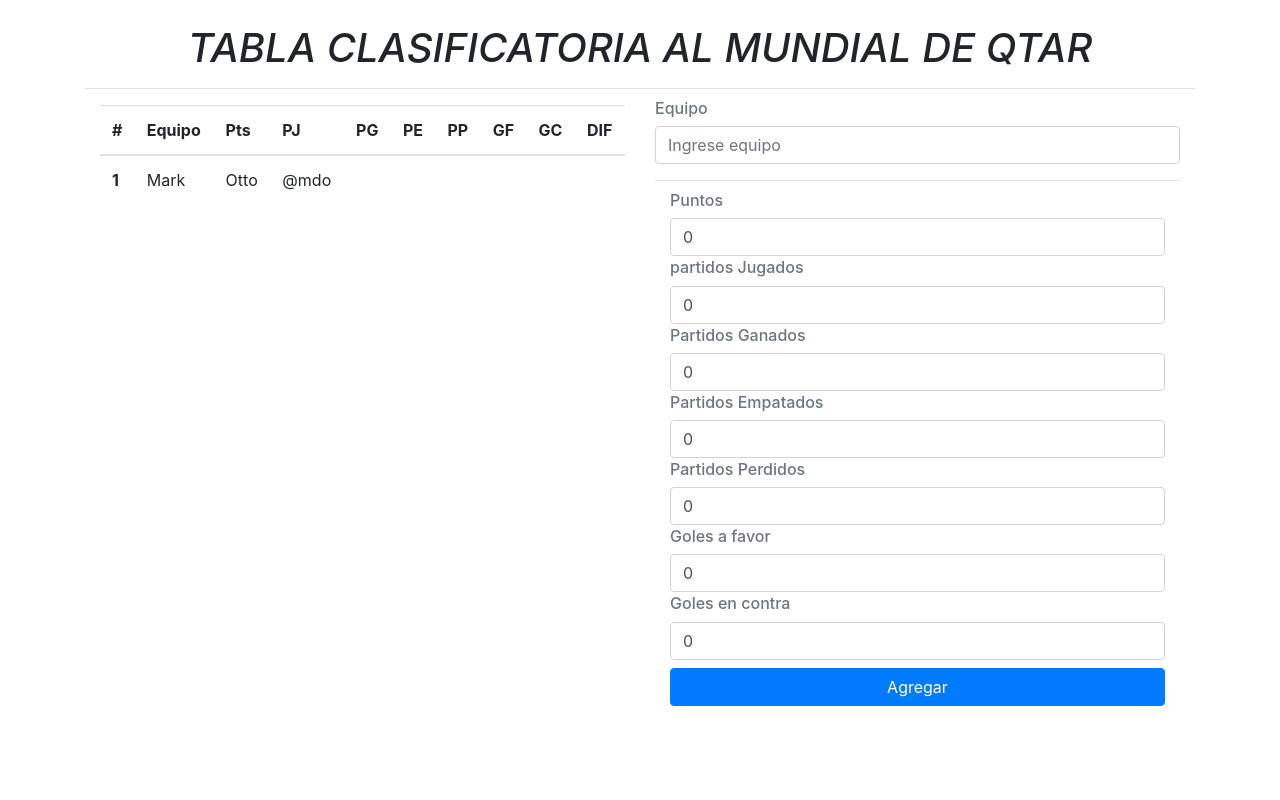
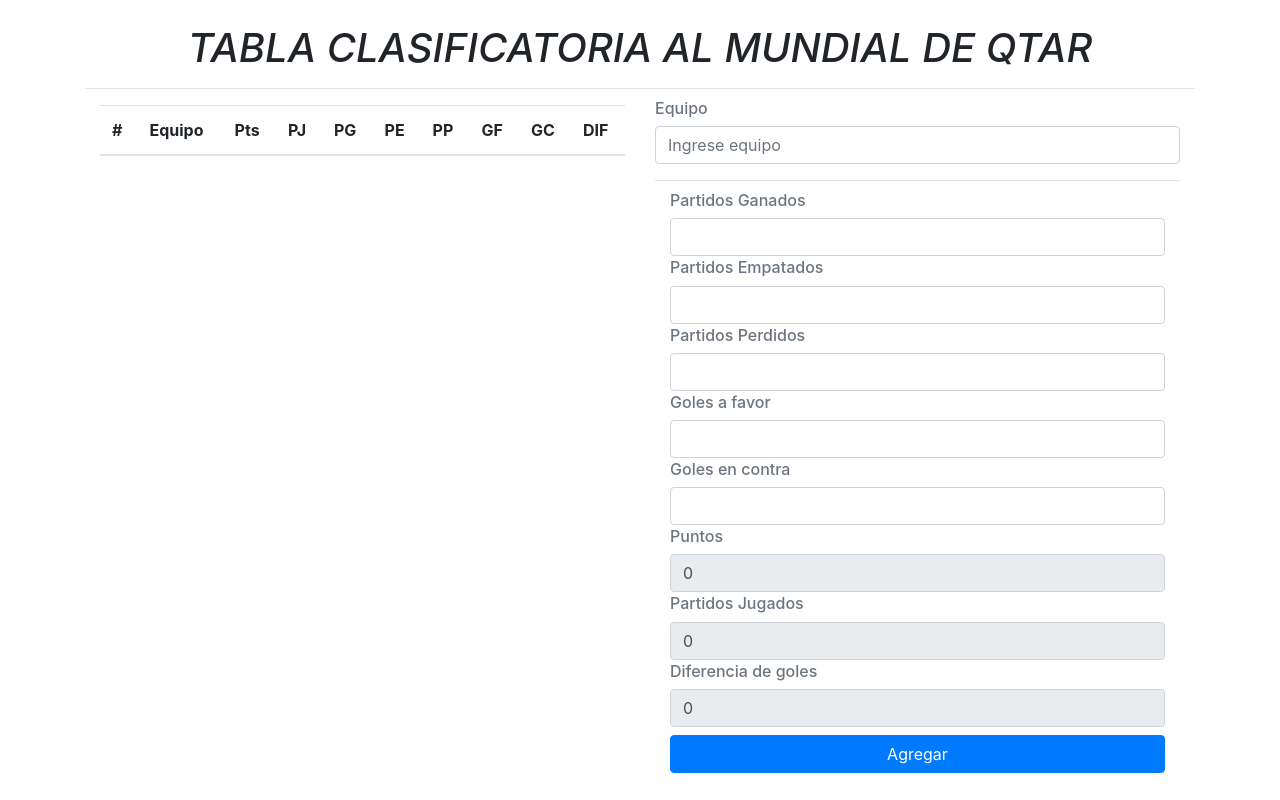
Before and after one commit to abarros178/REACT_FORMULARIO, a React (Create React App) app: page / in a window 1280 px wide. Built offline with nearby package versions, Linux system fonts and the light colour scheme.

Commit message:
Todo casi listo sin firebase

```diff
--- a/public/index.html
+++ b/public/index.html
@@ -5,6 +5,7 @@
   <meta charset="utf-8" />
   <link rel="stylesheet" href="https://cdn.jsdelivr.net/npm/bootstrap@4.1.3/dist/css/bootstrap.min.css"
     integrity="sha384-MCw98/SFnGE8fJT3GXwEOngsV7Zt27NXFoaoApmYm81iuXoPkFOJwJ8ERdknLPMO" crossorigin="anonymous">
+
   <link rel="icon" href="%PUBLIC_URL%/favicon.ico" />
   <meta name="viewport" content="width=device-width, initial-scale=1" />
   <meta name="theme-color" content="#000000" />
@@ -40,6 +41,7 @@
       To begin the development, run `npm start` or `yarn start`.
       To create a production bundle, use `npm run build` or `yarn build`.
     -->
+
 </body>
 
 </html>
--- a/src/Components/Formulario.jsx
+++ b/src/Components/Formulario.jsx
@@ -5,120 +5,240 @@ const Formulario = () => {
   const [id, setId] = React.useState(0);
   const [nombreequipo, setNombreequipo] = React.useState("");
   const [puntos, setPuntos] = React.useState(0);
-  const [partidosjugados, setPartidosJugados] = React.useState(0);
-  const [partidosganados, setPartidosGanados] = React.useState(0);
-  const [partidosempatados, setPartidosEmptados] = React.useState(0);
-  const [partidosperdidos, setPartidosperdidos] = React.useState(0);
-  const [golesfavor, setGolesfavor] = React.useState(0);
-  const [golescontra, setGolescontra] = React.useState(0);
+  const [partidosjugados, setPartidosJugados] = React.useState("");
+  const [partidosganados, setPartidosGanados] = React.useState("");
+  const [partidosempatados, setPartidosEmptados] = React.useState("");
+  const [partidosperdidos, setPartidosperdidos] = React.useState("");
+  const [golesfavor, setGolesfavor] = React.useState("");
+  const [golescontra, setGolescontra] = React.useState("");
   const [diferenciagoles, setDiferenciaGoles] = React.useState(0);
   const [listaequipos, setListaequipos] = React.useState([]);
+  const [modoEdicion, setModoEdicion] = React.useState(false);
   const [error, setError] = React.useState(null);
+
+  React.useEffect(() => {
+    console.log("Toy aqui");
+    const partidosganadosnum = parseInt(
+      partidosganados === "" ? 0 : partidosganados
+    );
+    const partidosempuatdosnum = parseInt(
+      partidosempatados === "" ? 0 : partidosempatados
+    );
+    const partidosperdidosnum = parseInt(
+      partidosperdidos === "" ? 0 : partidosperdidos
+    );
+    setPuntos(partidosganadosnum * 3 + partidosempuatdosnum);
+    setPartidosJugados(
+      partidosganadosnum + partidosempuatdosnum + partidosperdidosnum
+    );
+  }, [partidosganados, partidosempatados, partidosperdidos]);
 
   const guardarequipos = async (e) => {
     e.preventDefault();
 
     if (!nombreequipo.trim()) {
-      setError("Digite el nombre del equipo");
+      alert("Digite el nombre del equipo");
       return;
     }
 
-    if (!puntos.trim()) {
-      setError("Digite los puntos del equipo");
+    if (!partidosempatados.trim()) {
+      alert("Digite los partidos empatados");
       return;
-    } else if (puntos >= 0) {
-      setError("El numero no puede ser negativo");
-      return;
-    }
-    if (!partidosjugados.trim()) {
-      setError("Digite los partidos jugados");
-      return;
-    } else if (partidosjugados >= 0) {
-      setError("El numero no puede ser negativo");
-      return;
-    }
-    if (!partidosempatados.trim()) {
-      setError("Digite los partidos empatados");
-      return;
-    } else if (partidosempatados >= 0) {
-      setError("El numero no puede ser negativo");
+    } else if (partidosempatados <= 0) {
+      alert("El numero no puede ser negativo");
       return;
     }
     if (!partidosganados.trim()) {
-      setError("Digite los partidos ganados");
+      alert("Digite los partidos ganados");
       return;
-    } else if (partidosganados >= 0) {
-      setError("El numero no puede ser negativo");
+    } else if (partidosganados <= 0) {
+      alert("El numero no puede ser negativo");
       return;
     }
     if (!partidosperdidos.trim()) {
-      setError("Digite los partidos perdidos");
+      alert("Digite los partidos perdidos");
       return;
-    } else if (partidosperdidos >= 0) {
-      setError("El numero no puede ser negativo");
+    } else if (partidosperdidos <= 0) {
+      alert("El numero no puede ser negativo");
       return;
     }
     if (!golesfavor.trim()) {
-      setError("Digite los goles a favor");
+      alert("Digite los goles a favor");
       return;
-    } else if (golesfavor >= 0) {
-      setError("El numero no puede ser negativo");
+    } else if (golesfavor <= 0) {
+      alert("El numero no puede ser negativo");
       return;
     }
     if (!golescontra.trim()) {
-      setError("Digite los goles en contra");
+      alert("Digite los goles en contra");
       return;
-    } else if (golescontra >= 0) {
-      setError("El numero no puede ser negativo");
+    } else if (golescontra <= 0) {
+      alert("El numero no puede ser negativo");
       return;
     }
 
     try {
       //const db = firebase.firestore();
       const nuevoequipo = {
-        id: id,
-        nombreEquipo: nombreequipo,
-        Puntos: puntos,
-        partidosJugados: partidosjugados,
-        partidosGanados: partidosganados,
-        partidosEmpatados: partidosempatados,
-        partidosPerdidos: partidosempatados,
-        golesaFavor: golesfavor,
-        golesContra: golescontra,
-        golesdeDiferencia: diferenciagoles,
-      };
-
-      //await db.collection("fruta").add(nuevaFruta);
-
-      setListaequipos([
-        ...listaequipos,
-        {
         id: nanoid(),
         nombreEquipo: nombreequipo,
         Puntos: puntos,
         partidosJugados: partidosjugados,
         partidosGanados: partidosganados,
         partidosEmpatados: partidosempatados,
-          partidosPerdidos: partidosempatados,
+        partidosPerdidos: partidosperdidos,
         golesaFavor: golesfavor,
         golesContra: golescontra,
-          golesdeDiferencia: Math.abs(golesfavor - golescontra),
-        },
-      ]);
+        golesdeDiferencia: golesfavor - golescontra,
+      };
 
-      e.target.reset();
+      //await db.collection("fruta").add(nuevaFruta);
+
+      setListaequipos([...listaequipos, nuevoequipo]);
+
       setNombreequipo("");
       setPuntos(0);
-      setPartidosGanados(0);
-      setGolescontra(0);
-      setGolesfavor(0);
-      setPartidosperdidos(0);
-      setPartidosEmptados(0);
+      setPartidosGanados("");
+      setGolescontra("");
+      setGolesfavor("");
+      setPartidosperdidos("");
+      setPartidosEmptados("");
       setPartidosJugados(0);
+      setDiferenciaGoles(0);
       setError(null);
     } catch (error) {
       console.log(error);
     }
+  };
+  const changePartido = (e) => {
+    if (e.target.name === "golesContra") {
+      setGolescontra(e.target.value);
+      setDiferenciaGoles(golesfavor - e.target.value);
+    } else {
+      setGolesfavor(e.target.value);
+      setDiferenciaGoles(e.target.value - golescontra);
+    }
+  };
+  const editar = (item) => {
+    setNombreequipo(item.nombreEquipo);
+    setPuntos(item.Puntos);
+    setPartidosJugados(item.partidosJugados);
+    setPartidosGanados(item.partidosGanados);
+    setPartidosEmptados(item.partidosEmpatados);
+    setPartidosperdidos(item.partidosPerdidos);
+    setGolesfavor(item.golesaFavor);
+    setGolescontra(item.golesContra);
+    setDiferenciaGoles(item.Diferenciagoles);
+    setModoEdicion(true);
+    setId(item.id);
+    console.log(item);
+  };
+  const editarEquipos = async (e) => {
+    e.preventDefault();
+
+    if (!nombreequipo.trim()) {
+      alert("Digite el nombre del equipo");
+      return;
+    }
+
+    if (!partidosempatados.trim()) {
+      alert("Digite los partidos empatados");
+      return;
+    } else if (partidosempatados <= 0) {
+      alert("El numero no puede ser negativo");
+      return;
+    }
+    if (!partidosganados.trim()) {
+      alert("Digite los partidos ganados");
+      return;
+    } else if (partidosganados <= 0) {
+      alert("El numero no puede ser negativo");
+      return;
+    }
+    if (!partidosperdidos.trim()) {
+      alert("Digite los partidos perdidos");
+      return;
+    } else if (partidosperdidos <= 0) {
+      alert("El numero no puede ser negativo");
+      return;
+    }
+    if (!golesfavor.trim()) {
+      alert("Digite los goles a favor");
+      return;
+    } else if (golesfavor <= 0) {
+      alert("El numero no puede ser negativo");
+      return;
+    }
+    if (!golescontra.trim()) {
+      alert("Digite los goles en contra");
+      return;
+    } else if (golescontra <= 0) {
+      alert("El numero no puede ser negativo");
+      return;
+    }
+
+    try {
+      /* //const db = firebase.firestore();
+      //await db.collection("fruta").doc(id).update({
+        nombreFruta: fruta,
+        nombreDescripcion: descripcion,
+      })*/
+
+      const arrayEditado = listaequipos.map((item) =>
+        item.id === id
+          ? {
+              id: nanoid(),
+              nombreEquipo: nombreequipo,
+              Puntos: puntos,
+              partidosJugados: partidosjugados,
+              partidosGanados: partidosganados,
+              partidosEmpatados: partidosempatados,
+              partidosPerdidos: partidosperdidos,
+              golesaFavor: golesfavor,
+              golesContra: golescontra,
+              golesdeDiferencia: golesfavor - golescontra,
+            }
+          : item
+      );
+
+      setListaequipos(arrayEditado);
+      setNombreequipo("");
+      setPuntos("");
+      setPartidosJugados("");
+      setPartidosGanados("");
+      setPartidosEmptados("");
+      setPartidosperdidos("");
+      setGolesfavor("");
+      setGolescontra("");
+      setDiferenciaGoles("");
+      setModoEdicion(false);
+      setId("");
+    } catch (error) {
+      console.log(error);
+    }
+  };
+  const eliminar = async (id) => {
+    try {
+      // const db = firebase.firestore();
+      //await db.collection("fruta").doc(id).delete();
+      const aux = listaequipos.filter((item) => item.id !== id);
+      setListaequipos(aux);
+    } catch (error) {
+      console.log(error);
+    }
+  };
+  const cancelar = () => {
+    setNombreequipo("");
+    setPuntos("");
+    setPartidosJugados("");
+    setPartidosGanados("");
+    setPartidosEmptados("");
+    setPartidosperdidos("");
+    setGolesfavor("");
+    setGolescontra("");
+    setDiferenciaGoles("");
+    setModoEdicion(false);
+    setId("");
   };
 
   return (
@@ -127,10 +247,10 @@ const Formulario = () => {
         TABLA CLASIFICATORIA AL MUNDIAL DE QTAR
       </h1>
       <hr />
-      <div class="container">
-        <div class="row">
-          <div class="col">
-            <table class="table">
+      <div className="container">
+        <div className="row">
+          <div className="col">
+            <table className="table">
               <thead>
                 <tr>
                   <th scope="col">#</th>
@@ -146,18 +266,46 @@ const Formulario = () => {
                 </tr>
               </thead>
               <tbody>
-                <tr>
-                  <th scope="row">1</th>
-                  <td>Mark</td>
-                  <td>Otto</td>
-                  <td>@mdo</td>
+                {listaequipos
+                  .sort((a, b) => b.Puntos - a.Puntos)
+                  .map((item, index) => (
+                    <tr key={item.id}>
+                      <th>{index + 1}</th>
+                      <td>{item.nombreEquipo}</td>
+                      <td>{item.Puntos}</td>
+                      <td>{item.partidosJugados}</td>
+                      <td>{item.partidosGanados}</td>
+                      <td>{item.partidosEmpatados}</td>
+                      <td>{item.partidosPerdidos}</td>
+                      <td>{item.golesaFavor}</td>
+                      <td>{item.golesContra}</td>
+                      <td>{item.golesdeDiferencia}</td>
+                      <td>
+                        <button
+                          className="btn btn-danger btn-sm float-end mx-2"
+                          onClick={() => eliminar(item.id)}
+                        >
+                          Eliminar
+                        </button>
+                      </td>
+                      <td>
+                        <button
+                          className="btn btn-warning btn-sm float-end "
+                          onClick={() => editar(item)}
+                        >
+                          Editar
+                        </button>
+                      </td>
                     </tr>
+                  ))}
               </tbody>
             </table>
           </div>
 
-          <div class="col">
-            <h6 class="card-subtitle mb-2 text-muted">Equipo</h6>
+          <div className="col">
+            <form onSubmit={modoEdicion ? editarEquipos : guardarequipos}>
+              <h6 className="card-subtitle mb-2 text-muted">Equipo</h6>
+
               <input
                 className="form-control mb-2 "
                 type="text"
@@ -166,60 +314,103 @@ const Formulario = () => {
                 value={nombreequipo}
               />
               <hr></hr>
-            <div class="col">
-              <h6 class="card-subtitle mb-2 text-muted">Puntos</h6>
-              <input
-                className="form-control mb-2 "
-                type="number"
-                onChange={(e) => setPuntos(e.target.value)}
-                value={puntos}
-              />
-              <h6 class="card-subtitle mb-2 text-muted">partidos Jugados</h6>
-              <input
-                className="form-control mb-2 "
-                type="number"
-                onChange={(e) => setPartidosJugados(e.target.value)}
-                value={partidosjugados}
-              />
-              <h6 class="card-subtitle mb-2 text-muted">Partidos Ganados</h6>
+              <div className="col">
+                <h6 className="card-subtitle mb-2 text-muted">
+                  Partidos Ganados
+                </h6>
                 <input
                   className="form-control mb-2 "
                   type="number"
                   onChange={(e) => setPartidosGanados(e.target.value)}
                   value={partidosganados}
                 />
-              <h6 class="card-subtitle mb-2 text-muted">Partidos Empatados</h6>
+                <h6 className="card-subtitle mb-2 text-muted">
+                  Partidos Empatados
+                </h6>
                 <input
                   className="form-control mb-2 "
                   type="number"
                   onChange={(e) => setPartidosEmptados(e.target.value)}
                   value={partidosempatados}
                 />
-              <h6 class="card-subtitle mb-2 text-muted">Partidos Perdidos</h6>
+                <h6 className="card-subtitle mb-2 text-muted">
+                  Partidos Perdidos
+                </h6>
                 <input
                   className="form-control mb-2 "
                   type="number"
                   onChange={(e) => setPartidosperdidos(e.target.value)}
                   value={partidosperdidos}
                 />
-              <h6 class="card-subtitle mb-2 text-muted">Goles a favor</h6>
+                <h6 className="card-subtitle mb-2 text-muted">Goles a favor</h6>
+                <input
+                  name="golesFavor"
+                  className="form-control mb-2 "
+                  type="number"
+                  onChange={(e) => changePartido(e)}
+                  value={golesfavor}
+                />
+                <h6 className="card-subtitle mb-2 text-muted">
+                  Goles en contra
+                </h6>
+                <input
+                  name="golesContra"
+                  className="form-control mb-2 "
+                  type="number"
+                  onChange={(e) => changePartido(e)}
+                  value={golescontra}
+                />
+                <h6 className="card-subtitle mb-2 text-muted">Puntos</h6>
+                <input
+                  className="form-control mb-2  "
+                  type="number"
+                  onChange={(e) => setPuntos(e.target.value)}
+                  value={puntos}
+                  disabled
+                  title="Este campo es calculado con los partidos"
+                />
+                <h6 className="card-subtitle mb-2 text-muted">
+                  Partidos Jugados
+                </h6>
                 <input
                   className="form-control mb-2 "
                   type="number"
-                onChange={(e) => setGolesfavor(e.target.value)}
-                value={golesfavor}
+                  onChange={(e) => setPartidosJugados(e.target.value)}
+                  value={partidosjugados}
+                  disabled
+                  title="Este campo es calculado con los partidos"
                 />
-              <h6 class="card-subtitle mb-2 text-muted">Goles en contra</h6>
+                <h6 className="card-subtitle mb-2 text-muted">
+                  Diferencia de goles
+                </h6>
                 <input
-                className="form-control mb-2 "
+                  className="form-control mb-2  "
                   type="number"
-                onChange={(e) => setGolescontra(e.target.value)}
-                value={golescontra}
+                  onChange={(e) => setDiferenciaGoles(e.target.value)}
+                  value={diferenciagoles}
+                  disabled
+                  title="Este campo es calculado con los goles"
                 />
+
+                {modoEdicion ? (
+                  <>
+                    <button className="btn btn-warning btn-block" type="submit">
+                      Editar
+                    </button>
+                    <button
+                      className="btn btn-dark btn-block mx-2"
+                      onClick={() => cancelar()}
+                    >
+                      Cancelar
+                    </button>
+                  </>
+                ) : (
                   <button className="btn btn-primary btn-block" type="submit">
                     Agregar
                   </button>
+                )}
               </div>
+            </form>
           </div>
         </div>
       </div>
```
Lines whose indentation alone changed are shown as unchanged.
